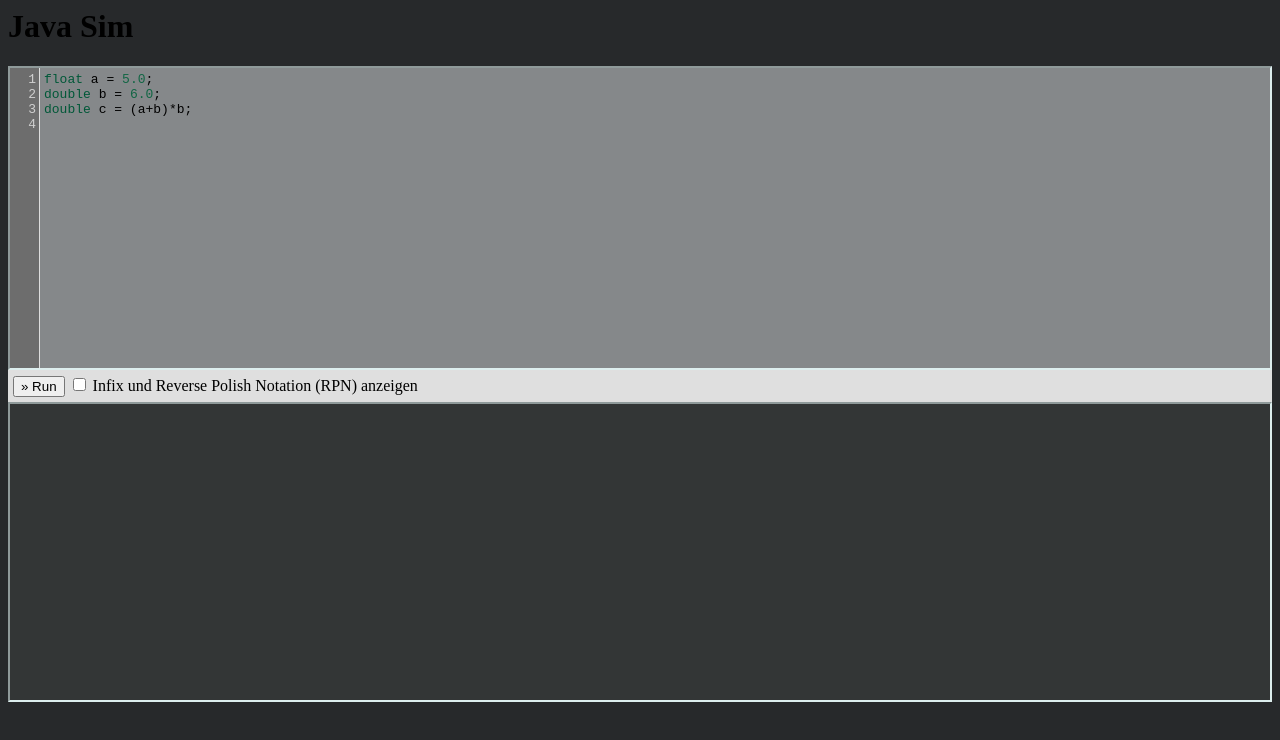
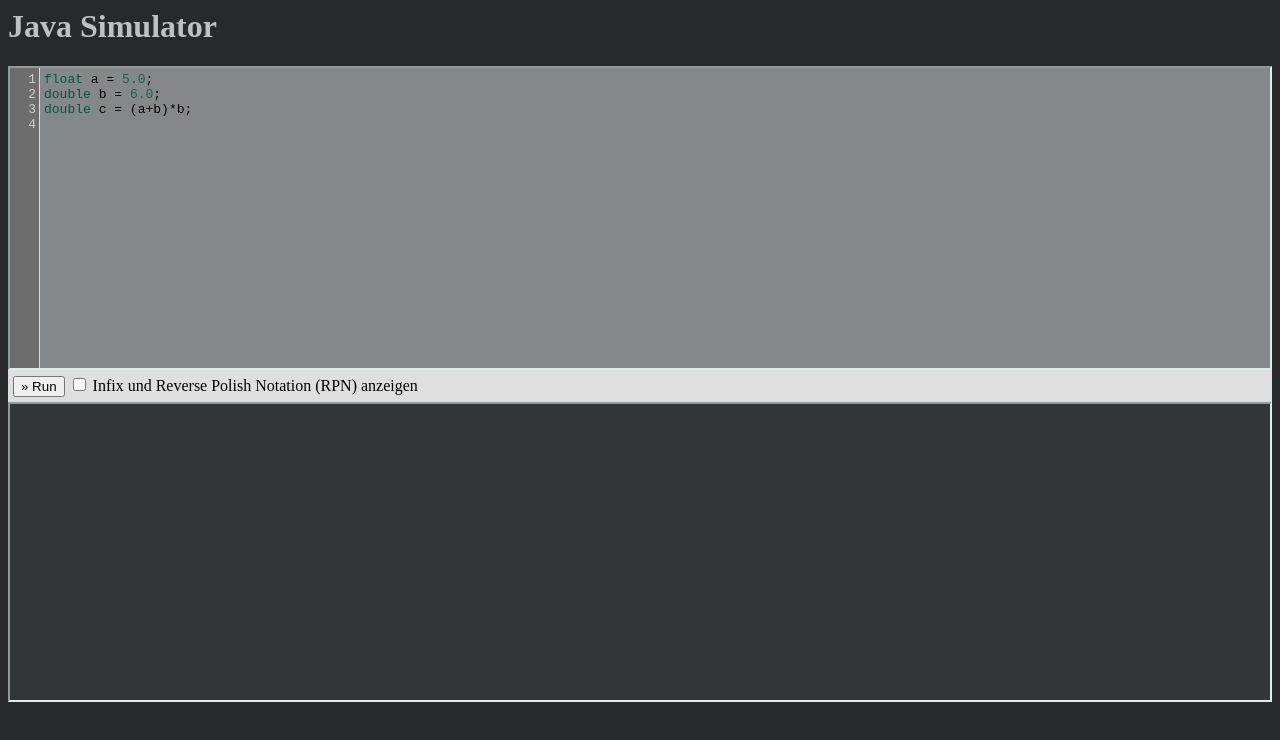
Before and after one commit to GamerXD8991/JavaSimulator, a plain HTML site: page index.html in a window 1280 px wide. Drawn offline with Linux system fonts and the light colour scheme.

Commit message:
Updated displayed name and color as well as Page title

```diff
--- a/index.html
+++ b/index.html
@@ -1,5 +1,5 @@
 <head>
-    <title>Java Simulator</title>
+    <title>Java Simulator im Browser</title>
     <meta charset="utf-8">
 
     <link rel="stylesheet" href="cm/lib/codemirror.css">
@@ -9,7 +9,7 @@
     <script src="cm/mode/clike/clike.js"></script>
 </head>
 <body>
-    <h1>Java Sim</h1>
+    <h1 style="color: silver;">Java Simulator</h1>
     <div><textarea id="java-code">
 float a = 5.0;
 double b = 6.0;
```
